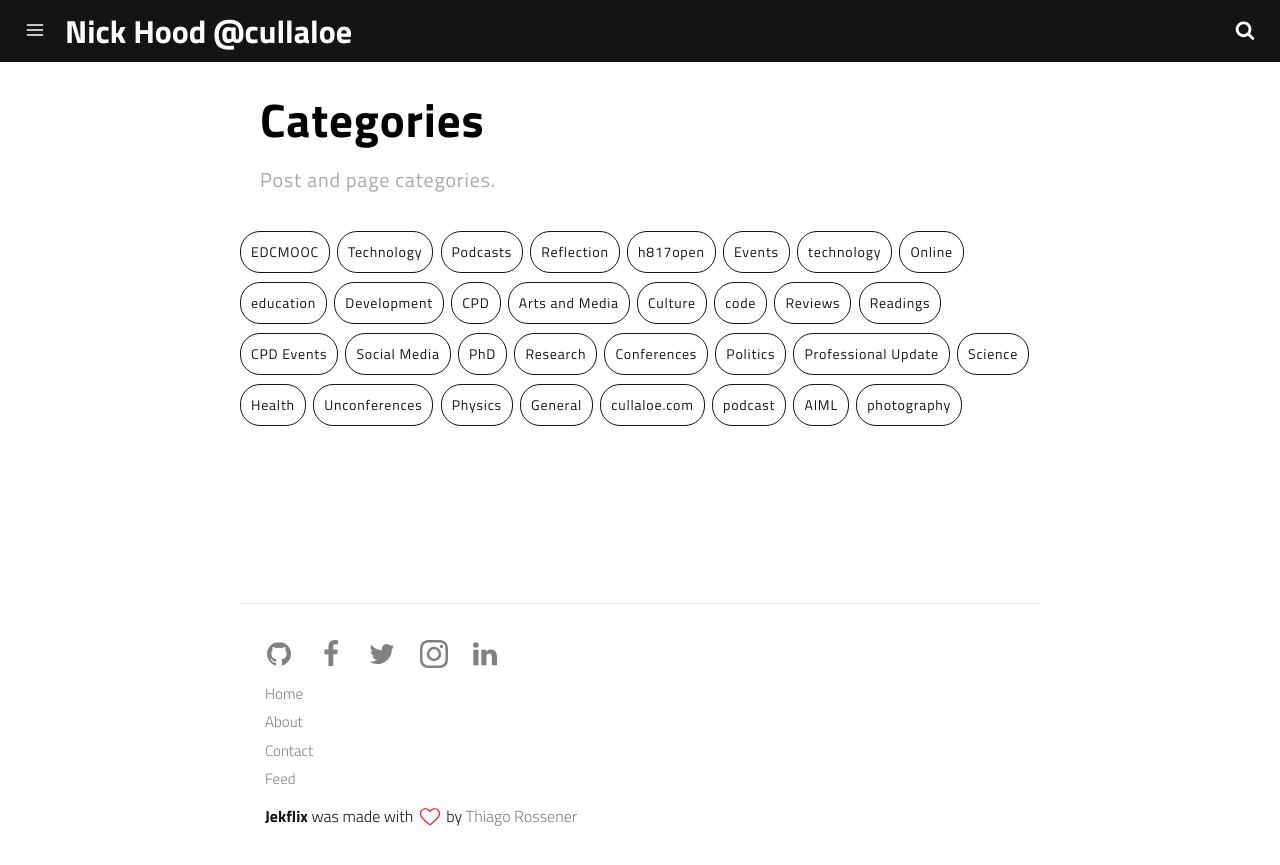
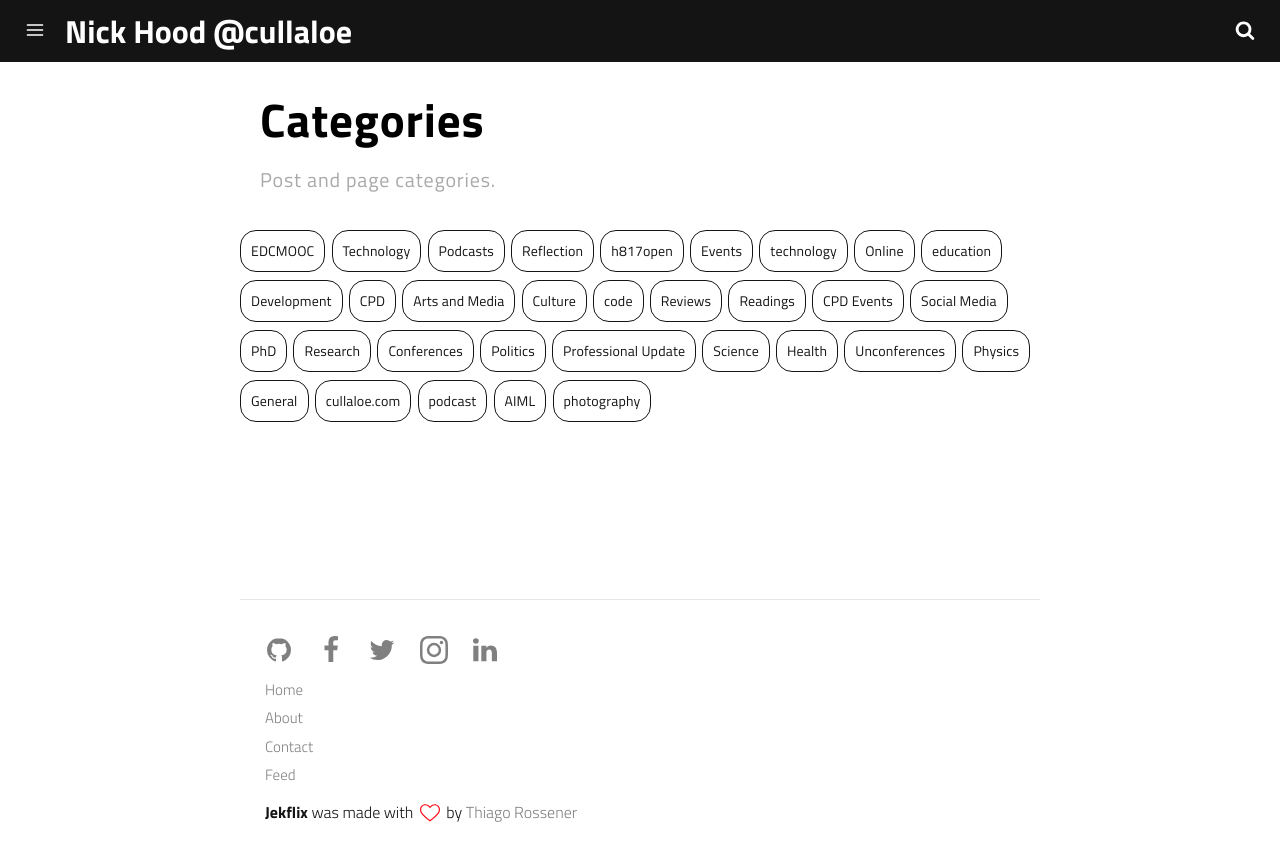
Before and after one commit to NixImagery/CV, a Jekyll site: the page built from docs/categories.html, in a window 1280 px wide. Shown: the top 865 px of the page. Built offline with Jekyll 4.4.1, drawn with Linux system fonts in a browser that asks for light colours.

Commit message:
Category button, from tag button

```diff
--- a/docs/assets/css/main.css
+++ b/docs/assets/css/main.css
@@ -131,6 +131,8 @@ main{font-family:'Titillium Web','Helvetica Neue',Helvetica,sans-serif;font-weig
 .box-item .box-body p{margin:0 0 1.875rem;color:#c2c2c2;font-size:1.063rem;line-height:1.625rem}
 .box-item .box-body .tags a{height:1.875rem;line-height:1.625rem;color:#fff;padding:0 .625rem;border:1px solid #fff;border-radius:15px;display:inline-block;margin:0 .625rem .625rem 0;z-index:50;}
 .box-item .box-body .tags a:hover{color:#141414;background:#fff;border-color:#fff}
+.box-item .box-body .categories a{height:1.875rem;line-height:1.625rem;color:#fff;padding:0 .625rem;border:1px solid #fff;border-radius:15px;display:inline-block;margin:0 .625rem .625rem 0;z-index:50;}
+.box-item .box-body .categories a:hover{color:#141414;background:#fff;border-color:#fff}
 .box-item .box-body .new-post:after{content:'New post';text-transform:uppercase;display:inline-block;background:#ff0a16;color:#fff;font-size:.813rem;font-weight:700;line-height:1.5rem;padding:0 .5rem;position:absolute;margin-top:-2.187rem}
 .box-item .box-body .cover{position:relative;}
 .box-item .box-body .cover a:before{-ms-filter:"progid:DXImageTransform.Microsoft.Alpha(Opacity=0)";filter:alpha(opacity=0);opacity:0;background-color:rgba(0,0,0,0.7);background-image:url("../../assets/img/icons/read.svg");background-size:48px;background-repeat:no-repeat;background-position:center center;content:'';display:block;width:5rem;height:5rem;border-radius:40px;position:absolute;top:50%;left:50%;margin-top:-2.5rem;margin-left:-2.5rem;border:2px solid #fff;z-index:1000}
@@ -191,11 +193,12 @@ main{font-family:'Titillium Web','Helvetica Neue',Helvetica,sans-serif;font-weig
 .progress-bar .time-completed,.progress-bar .time-remaining{color:#333}
 .progress-bar .time-completed{float:left}.progress-bar .time-remaining{float:right}
 .icon-clock,.icon-calendar{width:.938rem;height:.938rem;fill:#a9a9a9;vertical-align:middle;margin-right:.188rem}
-.post-content .tags{width:auto;max-width:50rem;float:none;display:block;margin-right:auto;margin-left:auto;padding-left:0;padding-right:0;font-family:'Titillium Web','Helvetica Neue',Helvetica,sans-serif;font-weight:400;font-style:normal;font-size:1.125rem;margin:0 auto 1.813rem;margin-top:1.875rem;letter-spacing:.01rem;line-height:2.5rem;}
-.post-content .tags::after{content:'';display:table;clear:both}
+.post-content .tags, .categories{width:auto;max-width:50rem;float:none;display:block;margin-right:auto;margin-left:auto;padding-left:0;padding-right:0;font-family:'Titillium Web','Helvetica Neue',Helvetica,sans-serif;font-weight:400;font-style:normal;font-size:1.125rem;margin:0 auto 1.813rem;margin-top:1.875rem;letter-spacing:.01rem;line-height:2.5rem;}
+.post-content .tags::after, .categories::after{content:'';display:table;clear:both}
 @media only screen and (min-width:37.5rem){.post-content .tags{font-size:1.25rem;letter-spacing:.05rem}}
-.post-content .tags a{font-size:.875rem;color:#141414;display:inline-block;border:1px solid #141414;border-radius:1.25rem;padding:0 .625rem;margin-right:.125rem;margin-bottom:.5rem;text-decoration:none;-webkit-transition:all .3s;transition:all .3s;}
-.post-content .tags a:hover{color:#fff;border:1px solid #141414;background-color:#141414}
+.post-content .tags a, .categories a{font-size:.875rem;color:#141414;display:inline-block;border:1px solid #141414;border-radius:1.25rem;padding:0 .625rem;margin-right:.125rem;margin-bottom:.5rem;text-decoration:none;-webkit-transition:all .3s;transition:all .3s;}
+.post-content .tags a, .categories a{border-radius:1.0rem;}
+.post-content .tags a:hover, .categories a:hover{color:#fff;border:1px solid #141414;background-color:#141414}
 .post-content .tag-title{font-family:'Titillium Web','Helvetica Neue',Helvetica,sans-serif;font-weight:300;font-style:normal;font-size:2.375rem;margin-top:3.75rem;width:auto;max-width:50rem;float:none;display:block;margin-right:auto;margin-left:auto;padding-left:0;padding-right:0;}
 .post-content .tag-title::after{content:'';display:table;clear:both}
 @media only screen and (max-width:37.5rem){.post-content .tag-title{font-size:1.875rem;margin-top:1.25rem;padding:0 1.25rem}}
--- a/docs/categories.html
+++ b/docs/categories.html
@@ -7,7 +7,7 @@ description: "Post and page categories."
 <h1 class="post-title" itemprop="name">{{ page.title }}</h1>
 <p itemprop="description" class="subtitle">{{ page.description }}</p>
 
-<div class="tags">
+<div class="categories">
 {% assign categories_list = site.categories %}
   {% if categories_list.first[0] == null %}
     {% for category in categories_list %}
```
